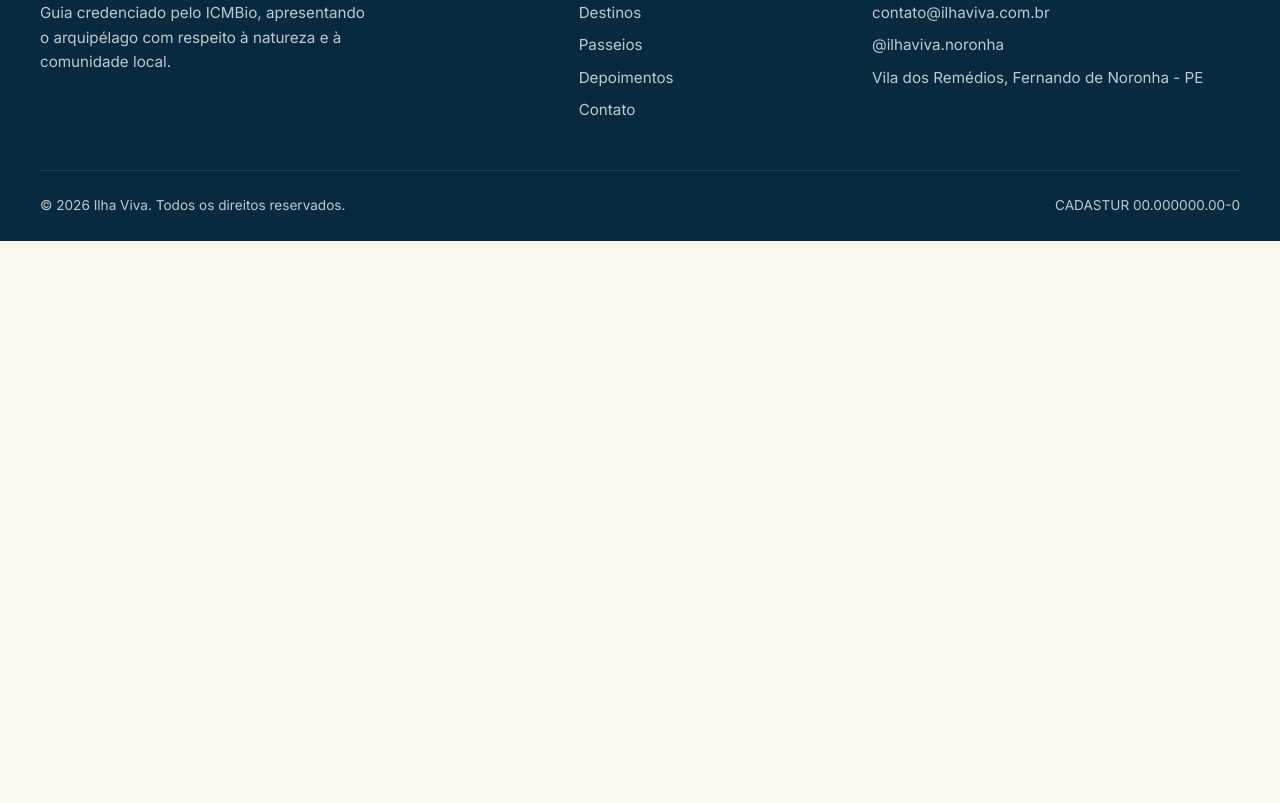
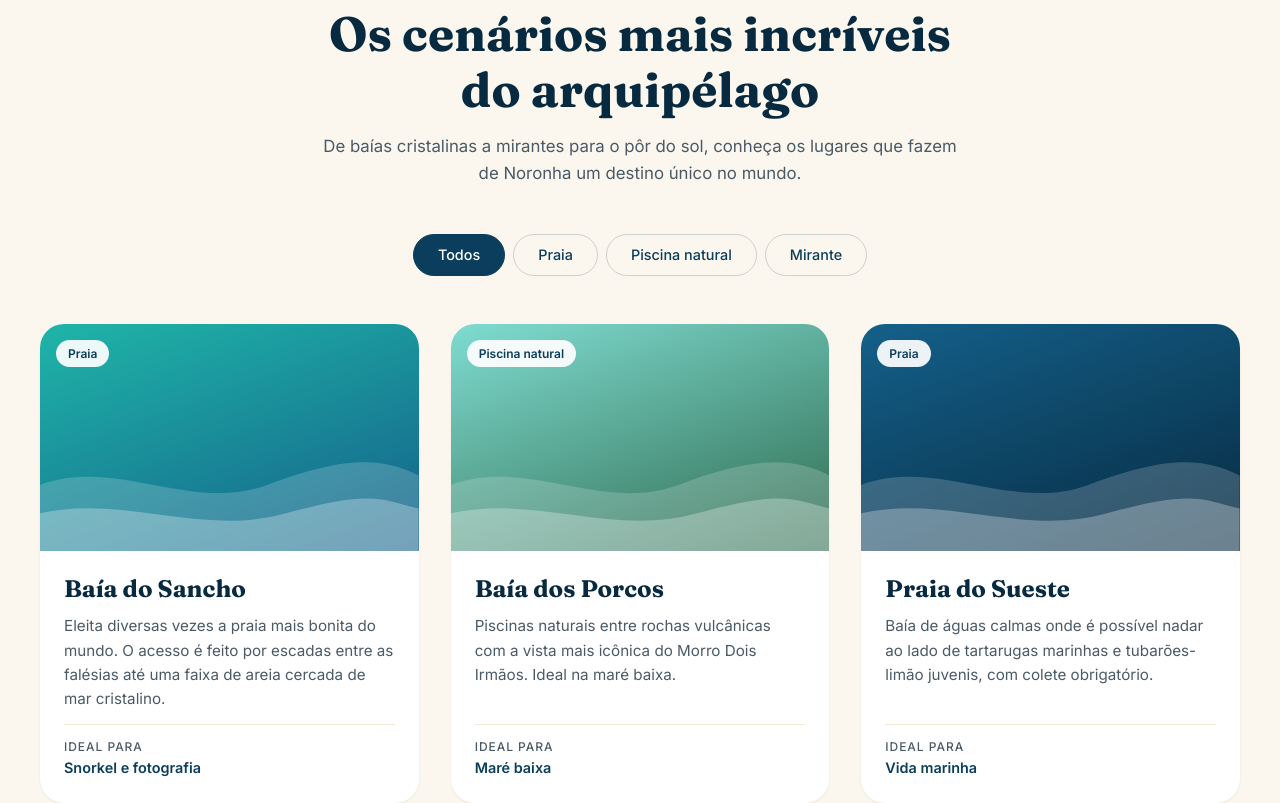
Before and after one commit to camilagermanoo/adrianoNoronha, a React (Vite) app: page / in a window 1280 px wide. Shown: the part 960-1763 px from the top of the page. Before the commit the page ends 1201 px from the top, so only its background shows below. Built offline with nearby package versions, Linux system fonts and the light colour scheme.

Commit message:
feat(destinations): add destinations section with category filters
- Add destination cards for the main beaches, natural pools and viewpoints
- Add category filter with accessible toggle buttons
- Add reusable SectionHeader component
- Support optional photos with illustrated fallback scenes

```diff
--- a/src/App.tsx
+++ b/src/App.tsx
@@ -1,5 +1,6 @@
 import { Footer } from './components/Footer/Footer'
 import { Header } from './components/Header/Header'
+import { Destinations } from './components/Destinations/Destinations'
 import { Hero } from './components/Hero/Hero'
 
 function App() {
@@ -8,6 +9,7 @@ function App() {
       <Header />
       <main>
         <Hero />
+        <Destinations />
       </main>
       <Footer />
     </>
--- /dev/null
+++ b/src/components/Destinations/DestinationCard.tsx
@@ -0,0 +1,39 @@
+import type { CSSProperties } from 'react'
+import type { Destination } from '../../types'
+import styles from './Destinations.module.css'
+
+interface DestinationCardProps {
+  destination: Destination
+}
+
+export function DestinationCard({ destination }: DestinationCardProps) {
+  const { name, category, description, bestFor, gradient, image } = destination
+  const sceneStyle = {
+    '--scene-from': gradient[0],
+    '--scene-to': gradient[1],
+  } as CSSProperties
+
+  return (
+    <article className={styles.card}>
+      <div className={styles.scene} style={sceneStyle}>
+        {image ? (
+          <img src={image} alt={name} loading="lazy" className={styles.image} />
+        ) : (
+          <svg viewBox="0 0 400 240" className={styles.pattern} aria-hidden="true">
+            <path d="M0 170 C 80 140 160 200 240 170 S 360 140 400 160 V240 H0 Z" />
+            <path d="M0 200 C 90 180 170 225 260 200 S 360 185 400 195 V240 H0 Z" />
+          </svg>
+        )}
+        <span className={styles.category}>{category}</span>
+      </div>
+
+      <div className={styles.body}>
+        <h3 className={styles.name}>{name}</h3>
+        <p className={styles.description}>{description}</p>
+        <p className={styles.bestFor}>
+          <span>Ideal para</span> {bestFor}
+        </p>
+      </div>
+    </article>
+  )
+}
--- /dev/null
+++ b/src/components/Destinations/Destinations.module.css
@@ -0,0 +1,145 @@
+.section {
+  padding-block: var(--space-24);
+}
+
+.filters {
+  display: flex;
+  flex-wrap: wrap;
+  justify-content: center;
+  gap: var(--space-2);
+  margin-bottom: var(--space-12);
+}
+
+.filter {
+  padding: var(--space-2) var(--space-6);
+  border: 1px solid rgb(11 61 92 / 0.2);
+  border-radius: var(--radius-full);
+  font-size: 0.9rem;
+  font-weight: 500;
+  color: var(--color-ocean-700);
+  transition:
+    background-color var(--transition-base),
+    color var(--transition-base),
+    border-color var(--transition-base);
+}
+
+.filter:hover {
+  border-color: var(--color-ocean-700);
+}
+
+.filterActive {
+  background: var(--color-ocean-700);
+  border-color: var(--color-ocean-700);
+  color: var(--color-white);
+}
+
+.grid {
+  display: grid;
+  grid-template-columns: repeat(auto-fill, minmax(320px, 1fr));
+  gap: var(--space-8);
+}
+
+.card {
+  display: flex;
+  flex-direction: column;
+  overflow: hidden;
+  border-radius: var(--radius-lg);
+  background: var(--color-white);
+  box-shadow: var(--shadow-sm);
+  transition:
+    transform var(--transition-base),
+    box-shadow var(--transition-base);
+}
+
+.card:hover {
+  transform: translateY(-6px);
+  box-shadow: var(--shadow-lg);
+}
+
+.scene {
+  position: relative;
+  aspect-ratio: 5 / 3;
+  background: linear-gradient(160deg, var(--scene-from), var(--scene-to));
+  overflow: hidden;
+}
+
+.image {
+  width: 100%;
+  height: 100%;
+  object-fit: cover;
+  transition: transform 600ms ease;
+}
+
+.card:hover .image,
+.card:hover .pattern {
+  transform: scale(1.05);
+}
+
+.pattern {
+  position: absolute;
+  inset: 0;
+  width: 100%;
+  height: 100%;
+  transition: transform 600ms ease;
+}
+
+.pattern path:first-child {
+  fill: rgb(255 255 255 / 0.18);
+}
+
+.pattern path:last-child {
+  fill: rgb(255 255 255 / 0.28);
+}
+
+.category {
+  position: absolute;
+  top: var(--space-4);
+  left: var(--space-4);
+  padding: var(--space-1) var(--space-3);
+  border-radius: var(--radius-full);
+  background: rgb(255 255 255 / 0.92);
+  font-size: 0.75rem;
+  font-weight: 600;
+  color: var(--color-ocean-700);
+}
+
+.body {
+  display: flex;
+  flex: 1;
+  flex-direction: column;
+  gap: var(--space-3);
+  padding: var(--space-6);
+}
+
+.name {
+  font-size: 1.5rem;
+}
+
+.description {
+  flex: 1;
+  color: var(--color-ink-600);
+  font-size: 0.95rem;
+}
+
+.bestFor {
+  padding-top: var(--space-3);
+  border-top: 1px solid var(--color-sand-200);
+  font-size: 0.9rem;
+  font-weight: 600;
+  color: var(--color-ocean-700);
+}
+
+.bestFor span {
+  display: block;
+  font-size: 0.75rem;
+  font-weight: 500;
+  letter-spacing: 0.08em;
+  text-transform: uppercase;
+  color: var(--color-ink-600);
+}
+
+@media (max-width: 400px) {
+  .grid {
+    grid-template-columns: 1fr;
+  }
+}
--- /dev/null
+++ b/src/components/Destinations/Destinations.tsx
@@ -0,0 +1,54 @@
+import { useMemo, useState } from 'react'
+import { destinations } from '../../data/destinations'
+import type { DestinationCategory } from '../../types'
+import { SectionHeader } from '../SectionHeader/SectionHeader'
+import { DestinationCard } from './DestinationCard'
+import styles from './Destinations.module.css'
+
+type Filter = 'Todos' | DestinationCategory
+
+const filters: Filter[] = ['Todos', 'Praia', 'Piscina natural', 'Mirante']
+
+export function Destinations() {
+  const [activeFilter, setActiveFilter] = useState<Filter>('Todos')
+
+  const visibleDestinations = useMemo(
+    () =>
+      activeFilter === 'Todos'
+        ? destinations
+        : destinations.filter((destination) => destination.category === activeFilter),
+    [activeFilter],
+  )
+
+  return (
+    <section id="destinos" className={styles.section}>
+      <div className="container">
+        <SectionHeader
+          eyebrow="Destinos"
+          title="Os cenários mais incríveis do arquipélago"
+          description="De baías cristalinas a mirantes para o pôr do sol, conheça os lugares que fazem de Noronha um destino único no mundo."
+        />
+
+        <div className={styles.filters} role="group" aria-label="Filtrar destinos por categoria">
+          {filters.map((filter) => (
+            <button
+              key={filter}
+              type="button"
+              className={`${styles.filter} ${activeFilter === filter ? styles.filterActive : ''}`}
+              aria-pressed={activeFilter === filter}
+              onClick={() => setActiveFilter(filter)}
+            >
+              {filter}
+            </button>
+          ))}
+        </div>
+
+        <div className={styles.grid}>
+          {visibleDestinations.map((destination) => (
+            <DestinationCard key={destination.id} destination={destination} />
+          ))}
+        </div>
+      </div>
+    </section>
+  )
+}
--- /dev/null
+++ b/src/components/SectionHeader/SectionHeader.module.css
@@ -0,0 +1,41 @@
+.header {
+  max-width: 640px;
+  margin-bottom: var(--space-12);
+}
+
+.center {
+  margin-inline: auto;
+  text-align: center;
+}
+
+.eyebrow {
+  display: inline-block;
+  margin-bottom: var(--space-3);
+  font-size: 0.8rem;
+  font-weight: 600;
+  letter-spacing: 0.12em;
+  text-transform: uppercase;
+  color: var(--color-coral-600);
+}
+
+.title {
+  font-size: clamp(2rem, 4vw, 3rem);
+}
+
+.description {
+  margin-top: var(--space-4);
+  font-size: 1.05rem;
+  color: var(--color-ink-600);
+}
+
+.light .title {
+  color: var(--color-white);
+}
+
+.light .description {
+  color: rgb(255 255 255 / 0.8);
+}
+
+.light .eyebrow {
+  color: var(--color-teal-300);
+}
--- /dev/null
+++ b/src/components/SectionHeader/SectionHeader.tsx
@@ -0,0 +1,25 @@
+import styles from './SectionHeader.module.css'
+
+interface SectionHeaderProps {
+  eyebrow: string
+  title: string
+  description?: string
+  align?: 'left' | 'center'
+  tone?: 'dark' | 'light'
+}
+
+export function SectionHeader({
+  eyebrow,
+  title,
+  description,
+  align = 'center',
+  tone = 'dark',
+}: SectionHeaderProps) {
+  return (
+    <header className={`${styles.header} ${styles[align]} ${styles[tone]}`}>
+      <span className={styles.eyebrow}>{eyebrow}</span>
+      <h2 className={styles.title}>{title}</h2>
+      {description && <p className={styles.description}>{description}</p>}
+    </header>
+  )
+}
--- /dev/null
+++ b/src/data/destinations.ts
@@ -0,0 +1,58 @@
+import type { Destination } from '../types'
+
+export const destinations: Destination[] = [
+  {
+    id: 'baia-do-sancho',
+    name: 'Baía do Sancho',
+    category: 'Praia',
+    description:
+      'Eleita diversas vezes a praia mais bonita do mundo. O acesso é feito por escadas entre as falésias até uma faixa de areia cercada de mar cristalino.',
+    bestFor: 'Snorkel e fotografia',
+    gradient: ['#1fb5a8', '#14608a'],
+  },
+  {
+    id: 'baia-dos-porcos',
+    name: 'Baía dos Porcos',
+    category: 'Piscina natural',
+    description:
+      'Piscinas naturais entre rochas vulcânicas com a vista mais icônica do Morro Dois Irmãos. Ideal na maré baixa.',
+    bestFor: 'Maré baixa',
+    gradient: ['#7fdcd1', '#2f6b4f'],
+  },
+  {
+    id: 'praia-do-sueste',
+    name: 'Praia do Sueste',
+    category: 'Praia',
+    description:
+      'Baía de águas calmas onde é possível nadar ao lado de tartarugas marinhas e tubarões-limão juvenis, com colete obrigatório.',
+    bestFor: 'Vida marinha',
+    gradient: ['#14608a', '#072a40'],
+  },
+  {
+    id: 'praia-do-atalaia',
+    name: 'Praia do Atalaia',
+    category: 'Piscina natural',
+    description:
+      'Piscina natural com visitação controlada pelo ICMBio, repleta de peixes coloridos. Protetor solar e repelente não são permitidos.',
+    bestFor: 'Experiência exclusiva',
+    gradient: ['#1fb5a8', '#0b3d5c'],
+  },
+  {
+    id: 'praia-do-leao',
+    name: 'Praia do Leão',
+    category: 'Praia',
+    description:
+      'Uma das principais áreas de desova de tartarugas do arquipélago, com areia extensa e mar aberto voltado para o Atlântico.',
+    bestFor: 'Natureza preservada',
+    gradient: ['#f6c99a', '#14608a'],
+  },
+  {
+    id: 'mirante-do-boldro',
+    name: 'Mirante do Boldró',
+    category: 'Mirante',
+    description:
+      'O pôr do sol mais disputado da ilha, com o Morro Dois Irmãos e a Baía dos Porcos no horizonte. Programa obrigatório no fim da tarde.',
+    bestFor: 'Pôr do sol',
+    gradient: ['#f2795b', '#0b3d5c'],
+  },
+]
--- /dev/null
+++ b/src/types/index.ts
@@ -0,0 +1,11 @@
+export type DestinationCategory = 'Praia' | 'Piscina natural' | 'Mirante'
+
+export interface Destination {
+  id: string
+  name: string
+  category: DestinationCategory
+  description: string
+  bestFor: string
+  gradient: [string, string]
+  image?: string
+}
```
